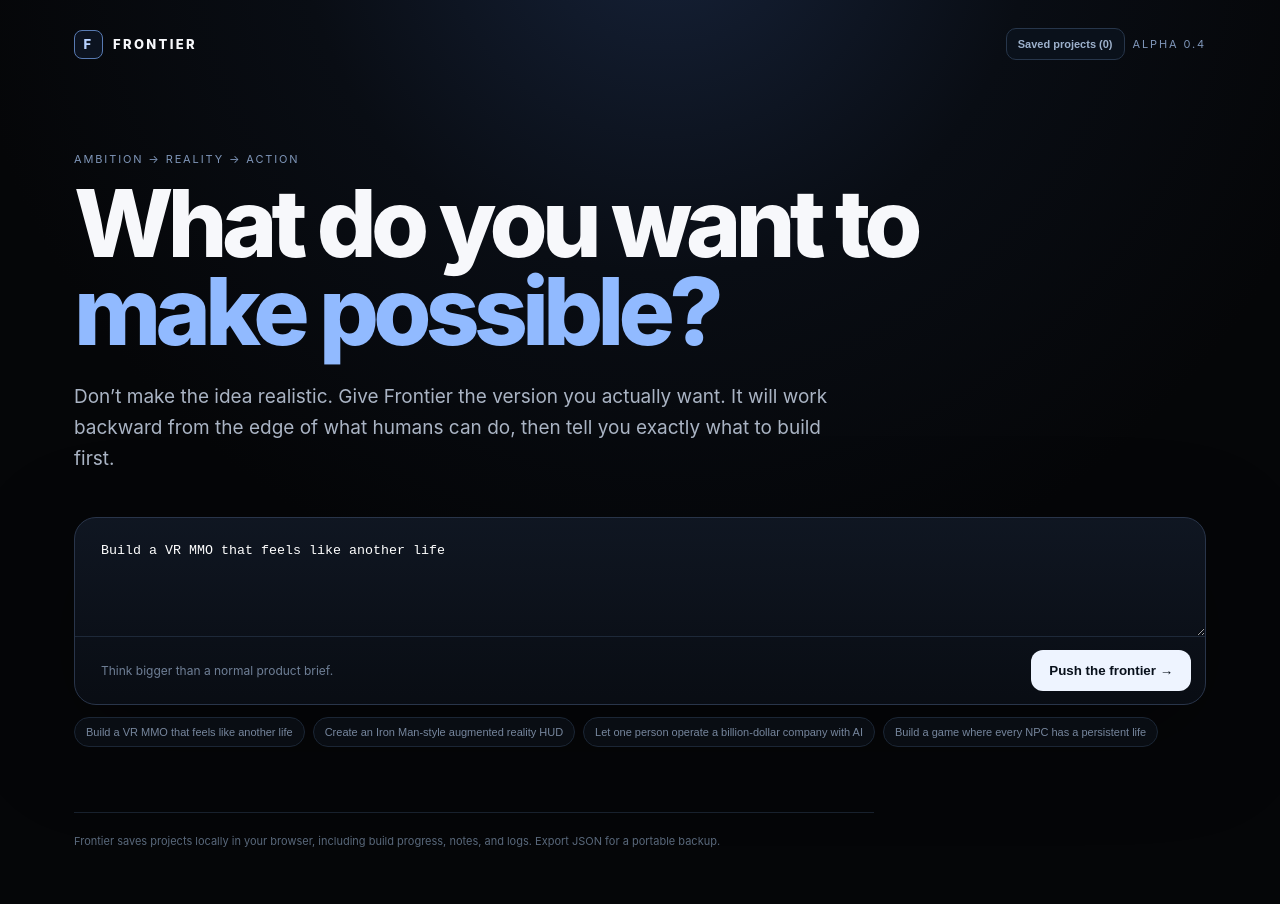
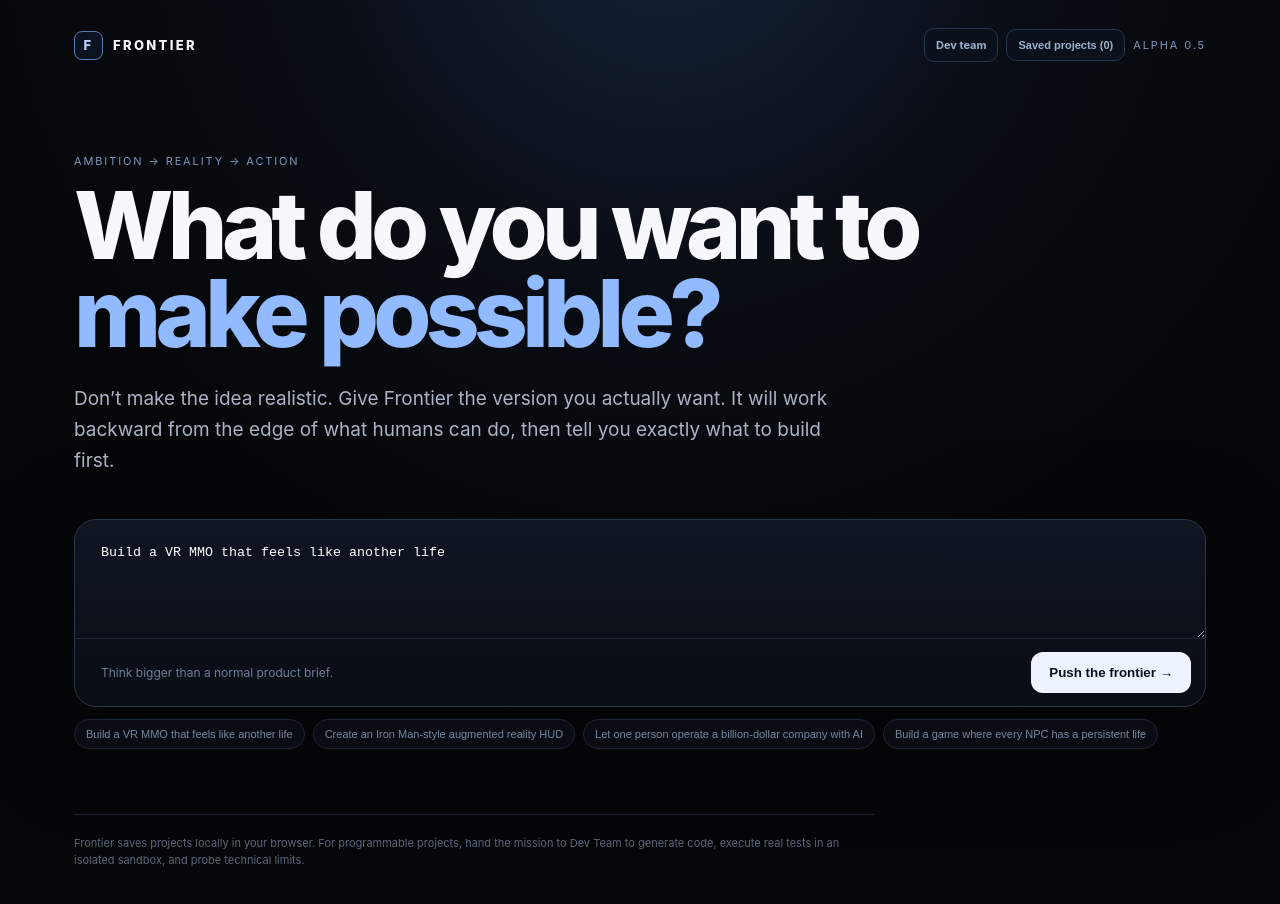
Before and after one commit to kronoke/Frontier-alpha, a Next.js app: page / in a window 1280 px wide. Shown: the top 904 px of the page. Built offline with nearby package versions, Linux system fonts and the light colour scheme.

Commit message:
feat: connect Frontier missions to autonomous Dev Team

```diff
--- a/app/page.tsx
+++ b/app/page.tsx
@@ -36,7 +36,7 @@ export default function Home(){
  function removeProject(id:string){if(!confirm('Delete this saved Frontier project?'))return;const next=readProjects().filter(x=>x.id!==id);localStorage.setItem(STORAGE,JSON.stringify(next));setSaved(next);if(projectId===id){setProjectId('');}}
  function exportProject(){const p=snapshot();if(!p)return;const blob=new Blob([JSON.stringify(p,null,2)],{type:'application/json'});const url=URL.createObjectURL(blob);const a=document.createElement('a');a.href=url;a.download=`frontier-${p.title.toLowerCase().replace(/[^a-z0-9]+/g,'-').slice(0,48)}.json`;a.click();URL.revokeObjectURL(url)}
  return <main className="shell">
-  <nav><div className="brand"><span className="mark">F</span> FRONTIER</div><div className="navActions"><button className="ghostBtn" onClick={()=>setShowSaved(!showSaved)}>Saved projects ({saved.length})</button><div className="alpha">ALPHA 0.4</div></div></nav>
+  <nav><div className="brand"><span className="mark">F</span> FRONTIER</div><div className="navActions"><a className="ghostBtn" style={{textDecoration:'none'}} href="/dev-team">Dev team</a><button className="ghostBtn" onClick={()=>setShowSaved(!showSaved)}>Saved projects ({saved.length})</button><div className="alpha">ALPHA 0.5</div></div></nav>
   {showSaved&&<section className="savedPanel"><div className="savedHead"><div><div className="eyebrow">Project library</div><h3>Pick up where you left off</h3></div><button className="ghostBtn" onClick={()=>setShowSaved(false)}>Close</button></div>{saved.length===0?<p className="muted">No saved projects yet. Frontier will automatically save your next mission.</p>:<div className="savedList">{saved.map(p=><article className="savedItem" key={p.id}><button className="savedMain" onClick={()=>loadProject(p)}><strong>{p.title}</strong><span>{p.done.length}/{p.result.nextMove.steps.length} steps · Updated {new Date(p.updatedAt).toLocaleString()}</span></button><button className="deleteBtn" onClick={()=>removeProject(p.id)}>Delete</button></article>)}</div>}</section>}
   <section className="hero"><div className="eyebrow">Ambition → reality → action</div><h1>What do you want to <em>make possible?</em></h1><p>Don’t make the idea realistic. Give Frontier the version you actually want. It will work backward from the edge of what humans can do, then tell you exactly what to build first.</p></section>
   <section className="command"><textarea value={ambition} onChange={e=>setAmbition(e.target.value)} placeholder="I want to…" rows={3}/><div className="commandFooter"><span>{loading?loadingStages[loadingIndex]:'Think bigger than a normal product brief.'}</span><button onClick={explore} disabled={loading||!ambition.trim()}>{loading?'Working…':'Push the frontier →'}</button></div>{loading&&<div className="progress"><span style={{width:`${(loadingIndex+1)/loadingStages.length*100}%`}}/></div>}</section>
@@ -47,13 +47,13 @@ export default function Home(){
    <div className="sectionHead"><span>01</span><h3>The systems that must exist</h3></div><div className="systemGrid">{result.systems.map((s,i)=><article className="system" key={i}><div className="systemTop"><h4>{s.name}</h4><span className={`level l${s.level}`}>L{s.level} · {levelLabel(s.level)}</span></div><p><b>Human ceiling:</b> {s.ceiling}</p><p><b>Frontier route:</b> {s.route}</p><div className="systemStatus">{s.status}</div></article>)}</div>
    <div className="sectionHead"><span>02</span><h3>Attack the bottlenecks</h3></div><div className="rows">{result.bottlenecks.map((b,i)=><article className="row" key={i}><div className="number">0{i+1}</div><div><h4>{b.title}</h4><p>{b.why}</p><div className="attack">↳ {b.attack}</div></div></article>)}</div>
    <div className="sectionHead"><span>03</span><h3>Unconventional routes</h3></div><div className="wildGrid">{result.wildcards.map((w,i)=><article className="wild" key={i}><div className="eyebrow">Wildcard {String(i+1).padStart(2,'0')}</div><h4>{w.title}</h4><p>{w.idea}</p><strong>{w.payoff}</strong></article>)}</div>
-   <div className="sectionHead"><span>04</span><h3>Your next move</h3></div><article className="nextMove"><div className="nextLead"><div className="eyebrow">Do this now</div><h3>{result.nextMove.title}</h3><p>{result.nextMove.why}</p><button className="primary" onClick={startBuild}>Start building this →</button></div><div className="facts"><div><span>TIME</span><b>{result.nextMove.time}</b></div><div><span>DIFFICULTY</span><b>{result.nextMove.difficulty}</b></div><div><span>COST</span><b>{result.nextMove.cost}</b></div><div><span>STACK</span><b>{result.nextMove.stack.join(' · ')}</b></div></div><div className="prereqs"><span>BEFORE YOU START</span><ul>{result.nextMove.prerequisites.map(x=><li key={x}>{x}</li>)}</ul></div></article>
+   <div className="sectionHead"><span>04</span><h3>Your next move</h3></div><article className="nextMove"><div className="nextLead"><div className="eyebrow">Do this now</div><h3>{result.nextMove.title}</h3><p>{result.nextMove.why}</p><div style={{display:'flex',gap:8,flexWrap:'wrap'}}><button className="primary" onClick={startBuild}>Start building this →</button><button className="ghostBtn" onClick={()=>window.location.href=`/dev-team?ambition=${encodeURIComponent(result.ambition)}`}>Let Frontier code it →</button></div></div><div className="facts"><div><span>TIME</span><b>{result.nextMove.time}</b></div><div><span>DIFFICULTY</span><b>{result.nextMove.difficulty}</b></div><div><span>COST</span><b>{result.nextMove.cost}</b></div><div><span>STACK</span><b>{result.nextMove.stack.join(' · ')}</b></div></div><div className="prereqs"><span>BEFORE YOU START</span><ul>{result.nextMove.prerequisites.map(x=><li key={x}>{x}</li>)}</ul></div></article>
    {buildMode&&<section id="build-mode" className="buildMode"><div className="buildHeader"><div><div className="eyebrow">Build Mode</div><h2>{result.nextMove.title}</h2><p>Your progress is saved automatically on this device.</p></div><div className="buildProgress">{done.length}/{result.nextMove.steps.length} done</div></div><div className="stepList">{result.nextMove.steps.map((s,i)=>{const isDone=done.includes(i);const active=i===currentStep;return <article className={`buildStep ${active?'active':''} ${isDone?'done':''}`} key={i}><button className="stepTop" onClick={()=>{setCurrentStep(i);setExpanded(expanded===i?null:i)}}><span className="stepNum">{isDone?'✓':String(i+1).padStart(2,'0')}</span><div><small>{active&&!isDone?'DO THIS NOW':isDone?'COMPLETE':'UP NEXT'}</small><h4>{s.title}</h4></div><span className="chev">{expanded===i?'−':'+'}</span></button>{expanded===i&&<div className="stepBody"><p>{s.instruction}</p><div className="doneWhen"><span>YOU'RE DONE WHEN</span>{s.doneWhen}</div><div className="stepActions"><button onClick={()=>toggleDone(i)}>{isDone?'Mark incomplete':'I did this ✓'}</button>{!isDone&&i>0&&<button className="secondary" onClick={()=>setCurrentStep(i-1)}>Previous step</button>}</div></div>}</article>})}</div>
     <div className="projectJournal"><div className="notesBox"><div className="journalHead"><div><div className="eyebrow">Project notes</div><h3>What did you learn?</h3></div></div><textarea value={notes} onChange={e=>updateNotes(e.target.value)} placeholder="Decisions, test results, links, blockers, measurements, ideas…"/></div><div className="logBox"><div className="journalHead"><div><div className="eyebrow">Activity log</div><h3>Progress history</h3></div><button className="ghostBtn" onClick={addManualLog}>+ Add log</button></div><div className="logList">{logs.length===0?<p className="muted">No activity yet.</p>:logs.map(l=><div className="logEntry" key={l.id}><time>{new Date(l.time).toLocaleString()}</time><p>{l.text}</p></div>)}</div></div></div>
    </section>}
    <div className="sectionHead"><span>05</span><h3>Why this first build matters</h3></div><article className="prototype"><div><div className="eyebrow">Frontier prototype</div><h3>{result.prototype.name}</h3><p>{result.prototype.goal}</p></div><div><h5>BUILD</h5><ol>{result.prototype.build.map(x=><li key={x}>{x}</li>)}</ol></div><div><h5>SUCCESS MEANS</h5><ul>{result.prototype.success.map(x=><li key={x}>{x}</li>)}</ul></div></article>
    <div className="sectionHead"><span>06</span><h3>Path toward the impossible version</h3></div><div className="roadmap">{result.roadmap.map((r,i)=><div className="road" key={i}><div className="roadPhase">{r.phase}</div><div><strong>{r.objective}</strong><p>{r.unlock}</p></div></div>)}</div>
   </section>}
-  <footer>Frontier saves projects locally in your browser, including build progress, notes, and logs. Export JSON for a portable backup.</footer>
+  <footer>Frontier saves projects locally in your browser. For programmable projects, hand the mission to Dev Team to generate code, execute real tests in an isolated sandbox, and probe technical limits.</footer>
  </main>
 }
```
